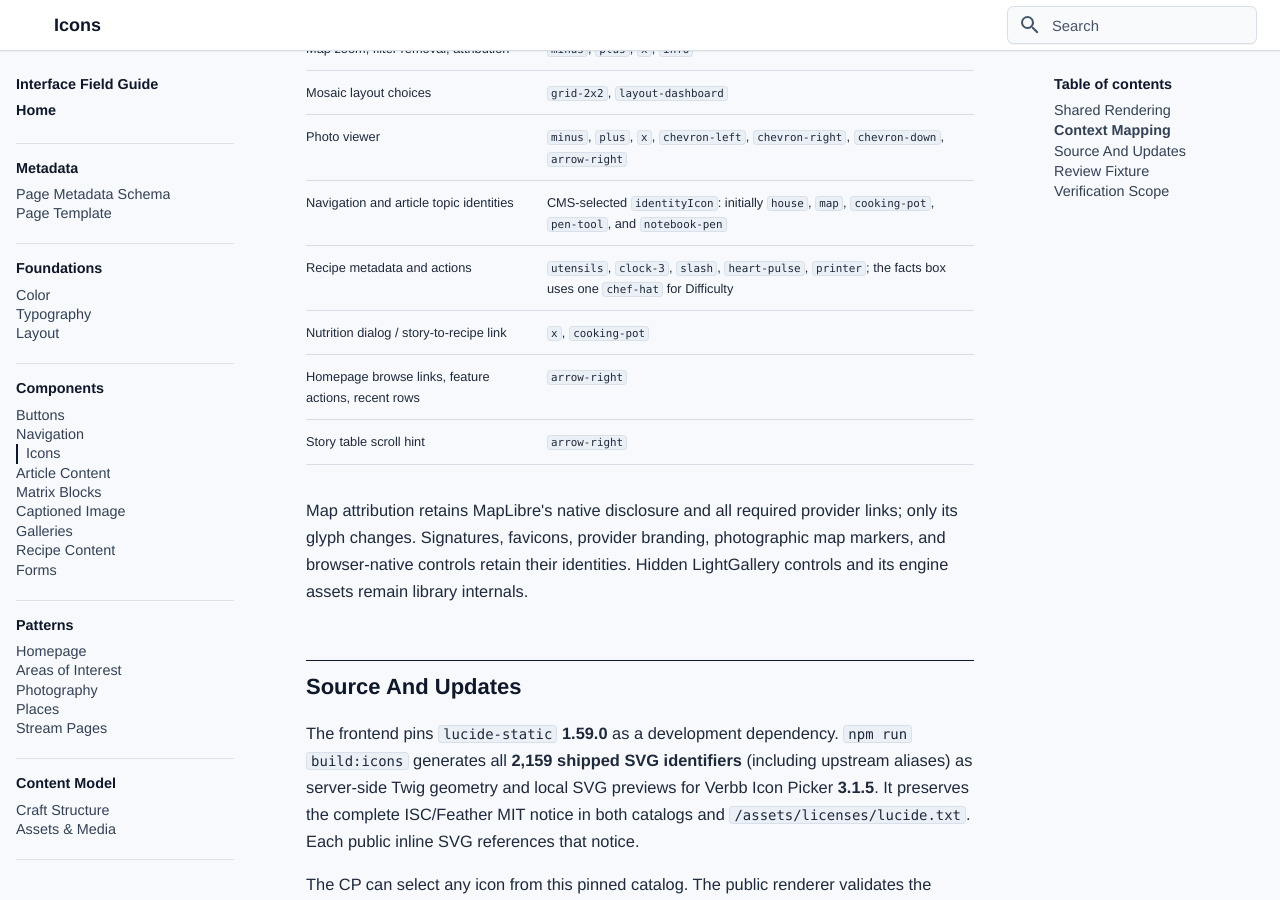
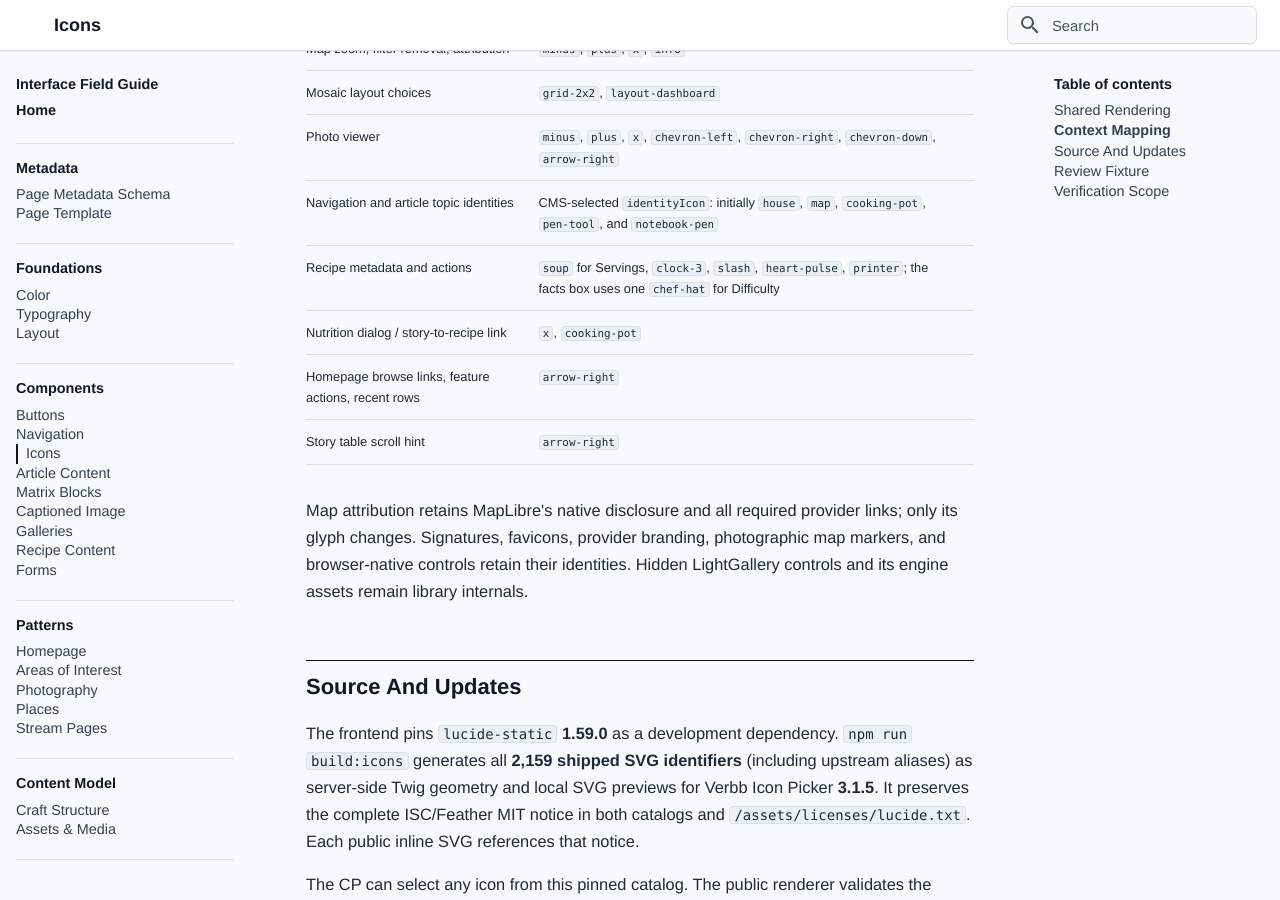
Before and after one commit to bentilden/Design-System, an MkDocs documentation site: the page built from docs/components/icons.md, in a window 1280 px wide and 900 px high, scrolled down 1063 px. Built offline with MkDocs 1.6.1 and Material for MkDocs 9.7.7, drawn with Linux system fonts in a browser that asks for light colours; some web fonts are replaced.

Commit message:
Document the bowl icon for recipe servings

```diff
--- a/docs/components/icons.md
+++ b/docs/components/icons.md
@@ -51,7 +51,7 @@ All icons are decorative SVGs with `aria-hidden="true"` and `focusable="false"`.
 | Mosaic layout choices | `grid-2x2`, `layout-dashboard` |
 | Photo viewer | `minus`, `plus`, `x`, `chevron-left`, `chevron-right`, `chevron-down`, `arrow-right` |
 | Navigation and article topic identities | CMS-selected `identityIcon`: initially `house`, `map`, `cooking-pot`, `pen-tool`, and `notebook-pen` |
-| Recipe metadata and actions | `utensils`, `clock-3`, `slash`, `heart-pulse`, `printer`; the facts box uses one `chef-hat` for Difficulty |
+| Recipe metadata and actions | `soup` for Servings, `clock-3`, `slash`, `heart-pulse`, `printer`; the facts box uses one `chef-hat` for Difficulty |
 | Nutrition dialog / story-to-recipe link | `x`, `cooking-pot` |
 | Homepage browse links, feature actions, recent rows | `arrow-right` |
 | Story table scroll hint | `arrow-right` |
--- a/docs/components/recipe-content.md
+++ b/docs/components/recipe-content.md
@@ -71,6 +71,8 @@ Responsive facts, 2026-11-20, runtime `057a213`. Below 768 px the facts inset us
 Desktop baseline, runtime `b4c9a26`. When Difficulty has its own desktop column alongside servings or a time, its 24 px value shares the first text baseline of the 36 px numerals. The labels align above their values. Chromium checked the baseline in six two- and three-column cases.
 
 On phones, the introduction is followed by the hero photo when present, then the facts and **Print recipe**. From `md`, the facts sit below the introduction in the left column and the hero sits on the right. The intro/photo grid has 32 px below it before the recipe navigation row on phones and 40 px from `md`. The control-to-heading gap remains 32/40 px. The shared control's own styling and target sizes stay unchanged. Following the October 20 control correction, the recipe navigation row has no separate fill or backdrop blur, letting the article gradient show through. Two decorative 1 px Neutral 300 rules meet the centered control and extend to the article container's left/right content edges. The row retains its existing sticky position and print hiding. When all five segments are present, recipe-only label padding tightens below 400 px (1 px below 375 px, 6 px from 375–399 px) so both rules and the control fit within the article gutter; text remains 12 px and phone targets remain 44 px high. Recipes with fewer segments keep the shared component's normal compact padding.
+
+The Servings label uses the bundled Lucide bowl (`soup`) in runtime `adeed43`. The facts box draws the decorative icon at 18 px with the shared 1.5-unit stroke. Food topic identity is configured separately in Craft. [Icon context mapping](icons.md#context-mapping)
 
 The photo-free layout shipped on 2026-11-20 in runtime `e34faba`. When `mainImage` is empty, `templates/_entry-content/recipe/page.twig` places the title, date, introduction, facts, and **Print recipe** in a centered column from `md`. It shares the recipe body’s 42 rem maximum width and keeps text left-aligned. Local Chromium checks covered both layouts at seven widths from 320 to 1440 px.
 
```
